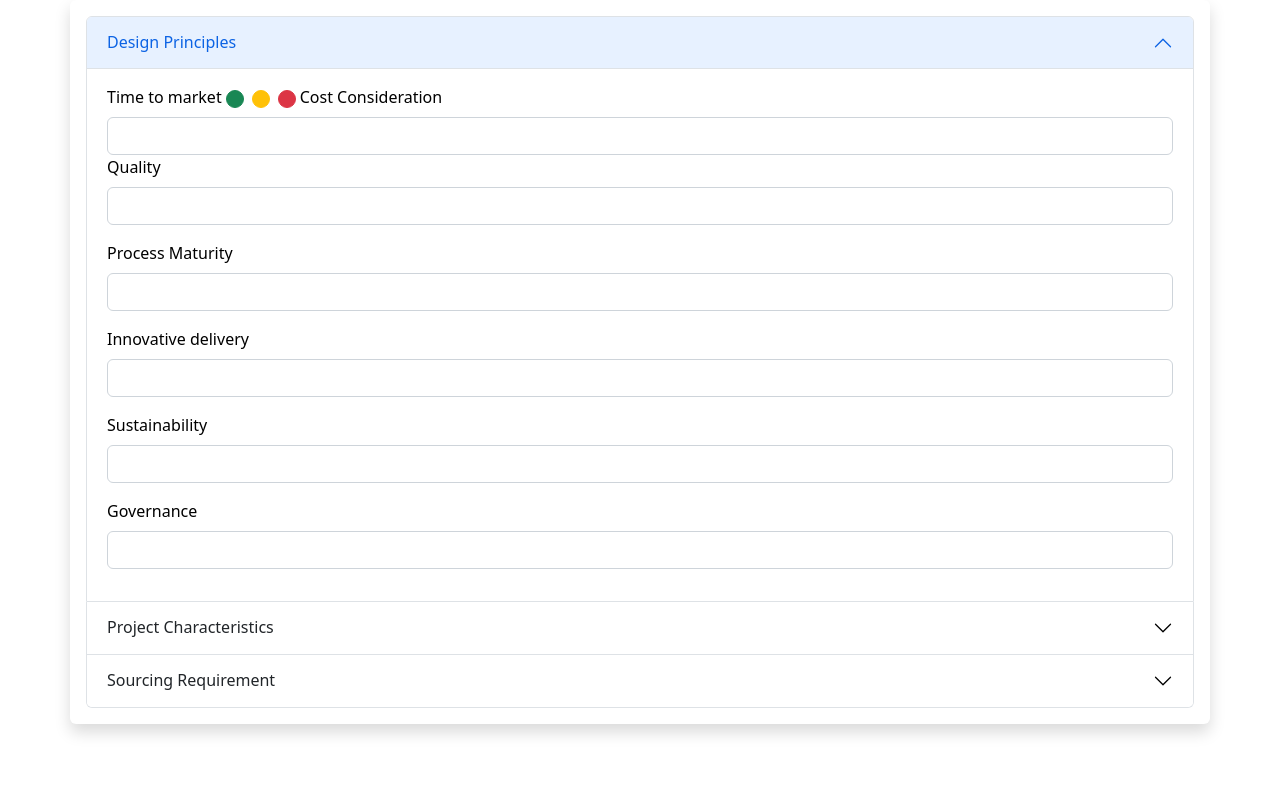
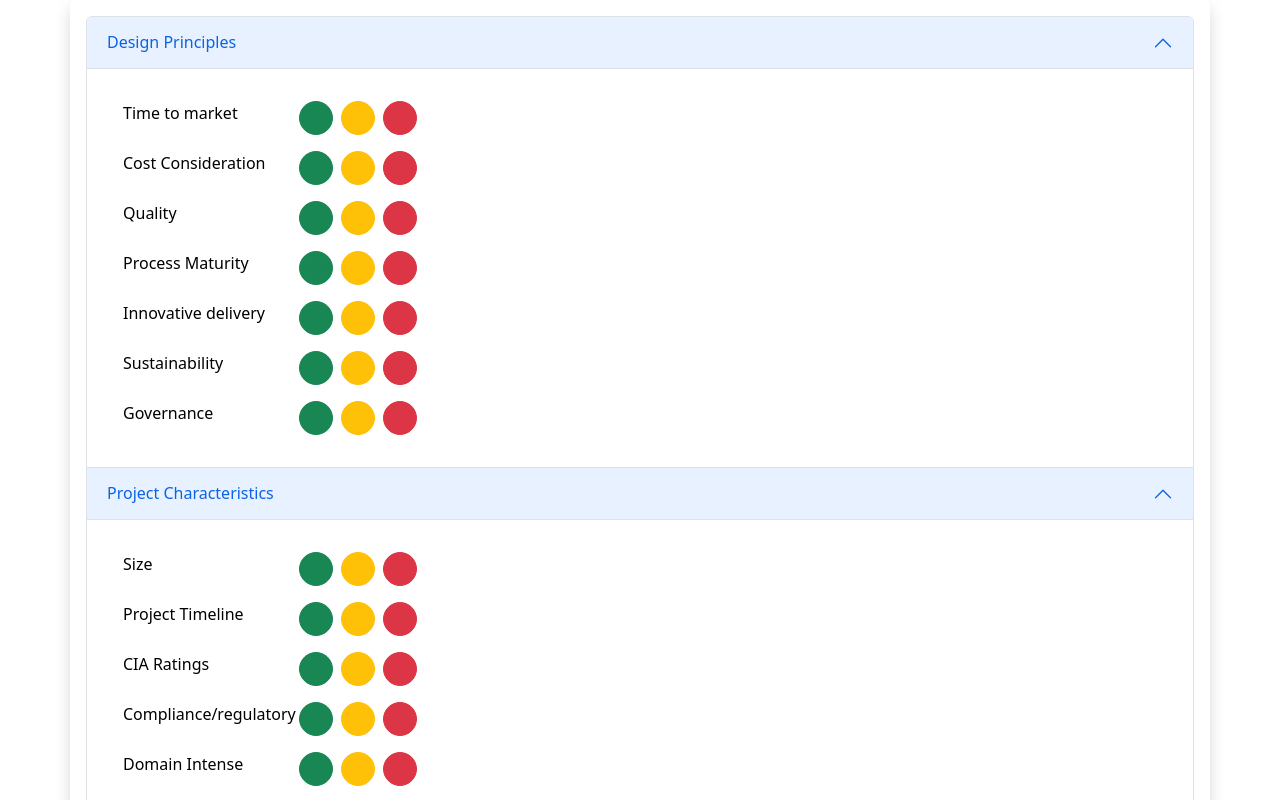
Before and after one commit to JMLatino/RightShore, a Vue app: page / in a window 1280 px wide. Shown: the top 800 px of the page. Built offline with nearby package versions, Linux system fonts and the light colour scheme.

Commit message:
Added entries

```diff
--- a/src/App.vue
+++ b/src/App.vue
@@ -1,118 +1,13 @@
 <script setup>
-import Rating from './components/Rating.vue'
+import Category from './components/Category.vue';
+import { categories } from './constants';
 </script>
 
 <template>
   <main class="container shadow p-3 mb-5 bg-body rounded">
     <div>
       <div class="accordion" id="accordionExample">
-        <div class="accordion-item">
-          <h2 class="accordion-header" id="headingOne">
-            <button class="accordion-button" type="button" data-bs-toggle="collapse" data-bs-target="#collapseOne"
-              aria-expanded="true" aria-controls="collapseOne"> Design Principles </button>
-          </h2>
-          <div id="collapseOne" class="accordion-collapse collapse show" aria-labelledby="headingOne"
-            data-bs-parent="#accordionExample">
-            <div class="accordion-body">
-                <label for="time-to-market" class="form-label">Time to market</label>
-                <Rating />
-                <label for="time-to-market" class="form-label">Cost Consideration</label>
-                <input type="email" class="form-control" id="time-to-market">
-              <div class="mb-3">
-                <label for="time-to-market" class="form-label">Quality</label>
-                <input type="email" class="form-control" id="time-to-market">
-              </div>
-              <div class="mb-3">
-                <label for="time-to-market" class="form-label">Process Maturity</label>
-                <input type="email" class="form-control" id="time-to-market">
-              </div>
-              <div class="mb-3">
-                <label for="time-to-market" class="form-label">Innovative delivery</label>
-                <input type="email" class="form-control" id="time-to-market">
-              </div>
-              <div class="mb-3">
-                <label for="time-to-market" class="form-label">Sustainability</label>
-                <input type="email" class="form-control" id="time-to-market">
-              </div>
-              <div class="mb-3">
-                <label for="time-to-market" class="form-label">Governance</label>
-                <input type="email" class="form-control" id="time-to-market">
-              </div>
-            </div>
-          </div>
-        </div>
-        <div class="accordion-item">
-          <h2 class="accordion-header" id="headingTwo">
-            <button class="accordion-button collapsed" type="button" data-bs-toggle="collapse"
-              data-bs-target="#collapseTwo" aria-expanded="false" aria-controls="collapseTwo"> Project Characteristics
-            </button>
-          </h2>
-          <div id="collapseTwo" class="accordion-collapse collapse" aria-labelledby="headingTwo"
-            data-bs-parent="#accordionExample">
-            <div class="accordion-body">
-              <div class="mb-3">
-                <label for="time-to-market" class="form-label">Size</label>
-                <input type="email" class="form-control" id="time-to-market">
-              </div>
-              <div class="mb-3">
-                <label for="time-to-market" class="form-label">Project Timeline</label>
-                <input type="email" class="form-control" id="time-to-market">
-              </div>
-              <div class="mb-3">
-                <label for="time-to-market" class="form-label">CIA Ratings</label>
-                <input type="email" class="form-control" id="time-to-market">
-              </div>
-              <div class="mb-3">
-                <label for="time-to-market" class="form-label">Compliance/regulatory</label>
-                <input type="email" class="form-control" id="time-to-market">
-              </div>
-              <div class="mb-3">
-                <label for="time-to-market" class="form-label">Domain Intense</label>
-                <input type="email" class="form-control" id="time-to-market">
-              </div>
-              <div class="mb-3">
-                <label for="time-to-market" class="form-label">New age technology</label>
-                <input type="email" class="form-control" id="time-to-market">
-              </div>
-              <div class="mb-3">
-                <label for="time-to-market" class="form-label">Packaged Solution</label>
-                <input type="email" class="form-control" id="time-to-market">
-              </div>
-              <div class="mb-3">
-                <label for="time-to-market" class="form-label">Legacy Dominance</label>
-                <input type="email" class="form-control" id="time-to-market">
-              </div>
-            </div>
-          </div>
-        </div>
-        <div class="accordion-item">
-          <h2 class="accordion-header" id="headingThree">
-            <button class="accordion-button collapsed" type="button" data-bs-toggle="collapse"
-              data-bs-target="#collapseThree" aria-expanded="false" aria-controls="collapseThree"> Sourcing Requirement
-            </button>
-          </h2>
-          <div id="collapseThree" class="accordion-collapse collapse" aria-labelledby="headingThree"
-            data-bs-parent="#accordionExample">
-            <div class="accordion-body">
-              <div class="mb-3">
-                <label for="time-to-market" class="form-label">Complexity</label>
-                <input type="email" class="form-control" id="time-to-market">
-              </div>
-              <div class="mb-3">
-                <label for="time-to-market" class="form-label">Ease of collaboration</label>
-                <input type="email" class="form-control" id="time-to-market">
-              </div>
-              <div class="mb-3">
-                <label for="time-to-market" class="form-label">Cultural Alignment</label>
-                <input type="email" class="form-control" id="time-to-market">
-              </div>
-              <div class="mb-3">
-                <label for="time-to-market" class="form-label">Incumbent Transition</label>
-                <input type="email" class="form-control" id="time-to-market">
-              </div>
-            </div>
-          </div>
-        </div>
+        <Category v-for="c in categories" :key="c.title" :category="c"/>
       </div>
     </div>
   </main>
--- /dev/null
+++ b/src/components/Category.vue
@@ -0,0 +1,26 @@
+<script>
+import Entry from './Entry.vue'
+
+export default {
+  components: { Entry },
+  props: ['category'],
+};
+</script>
+
+<template>
+  <div class="accordion-item">
+    <h2 class="accordion-header" id="headingOne">
+      <button class="accordion-button" type="button" data-bs-toggle="collapse" data-bs-target="#collapseOne"
+        aria-expanded="true" aria-controls="collapseOne"> {{ category.title }} </button>
+    </h2>
+    <div id="collapseOne" class="accordion-collapse collapse show" aria-labelledby="headingOne"
+      data-bs-parent="#accordionExample">
+      <div class="accordion-body">
+        <Entry v-for="e in category.entries" :key="e" :entry="e" />
+      </div>
+    </div>
+  </div>
+</template>
+
+<style scoped>
+</style>
--- /dev/null
+++ b/src/components/Entry.vue
@@ -0,0 +1,19 @@
+<script>
+export default {
+  props: ['entry'],
+}
+</script>
+
+<template>
+  <div class="m-3 d-flex">
+    <label for="time-to-market" class="form-label col-2">{{ entry.label }}</label>
+    <span>
+      <button class="rounded-circle p-3 btn btn-success mx-1"></button>
+      <button class="rounded-circle p-3 btn btn-warning mx-1"></button>
+      <button class="rounded-circle p-3 btn btn-danger mx-1"></button>
+    </span>
+  </div>
+</template>
+
+<style scoped>
+</style>
--- a/src/components/Rating.vue
+++ /dev/null
@@ -1,13 +0,0 @@
-<script setup>
-</script>
-
-<template>
-  <span>
-    <button class="rounded-circle p-2 btn btn-success mx-1"></button>
-    <button class="rounded-circle p-2 btn btn-warning mx-1"></button>
-    <button class="rounded-circle p-2 btn btn-danger mx-1"></button>
-  </span>
-</template>
-
-<style scoped>
-</style>
--- a/src/constants.js
+++ b/src/constants.js
@@ -1,6 +1,6 @@
 const designPrinciples = {
-    titel: 'Design Principles',
-    inputs: [
+    title: 'Design Principles',
+    entries: [
         {
             label: 'Time to market',
             value: ''
@@ -33,8 +33,8 @@ const designPrinciples = {
 };
 
 const projectCharacteristics = {
-    titel: 'Project Characteristics',
-    inputs: [
+    title: 'Project Characteristics',
+    entries: [
         {
             label: 'Size',
             value: ''
@@ -71,8 +71,8 @@ const projectCharacteristics = {
 };
 
 const sourcingRequirement = {
-    titel: 'Sourcing Requirement',
-    inputs: [
+    title: 'Sourcing Requirement',
+    entries: [
         {
             label: 'Complexity',
             value: ''
@@ -92,8 +92,8 @@ const sourcingRequirement = {
     ]
 };
 
-const formCategories = [
+export const categories = {
     designPrinciples,
     projectCharacteristics,
     sourcingRequirement
-];
+};
```
